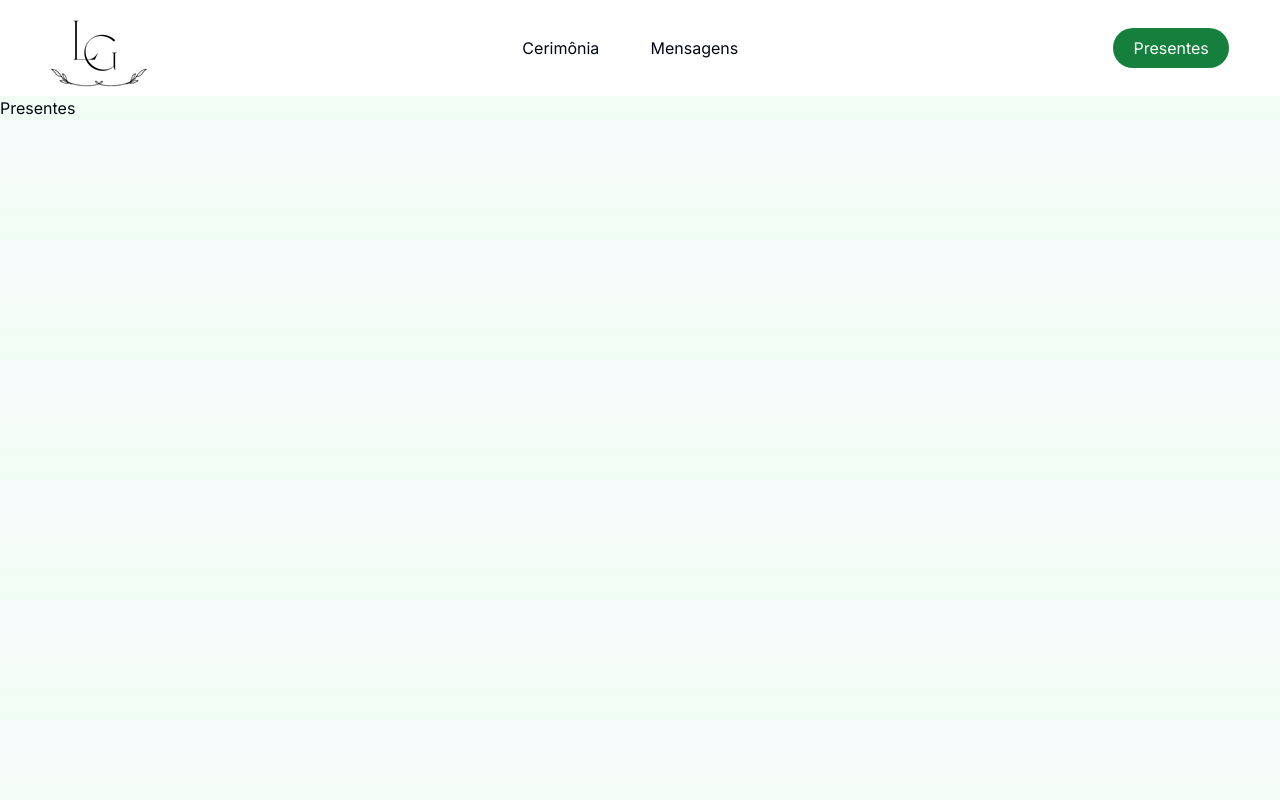
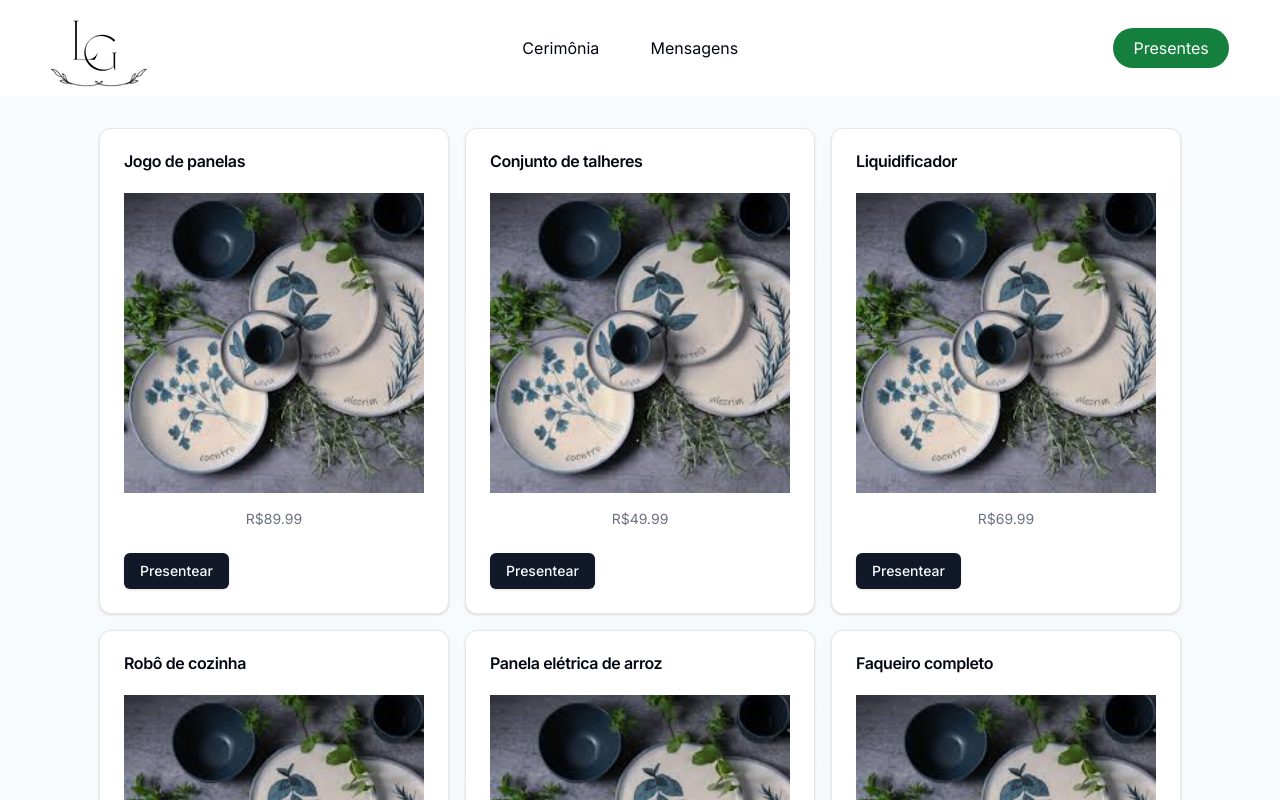
Before and after one commit to gnovaisx/leticia.guilherme, a Next.js app: page /presentes in a window 1280 px wide. Shown: the top 800 px of the page. Built offline with nearby package versions, Linux system fonts and the light colour scheme.

Commit message:
feat: add gift pages and cards component

```diff
--- /dev/null
+++ b/app/presentes/[id]/page.tsx
@@ -0,0 +1,27 @@
+"use client";
+import giftCardsData from "@/lib/data";
+
+interface IGiftDetails {
+  params: {
+    id: number;
+  };
+}
+export default function GiftDetails({ params }: IGiftDetails) {
+  const { id } = params;
+
+  console.log("id >>", id);
+
+  console.log("data >>", giftCardsData);
+
+  return (
+    <div className="w-[90%] m-auto p-8">
+      <>
+        {giftCardsData.map((gift) => {
+          if (gift.id == id) {
+            return <>{gift.title}</>;
+          }
+        })}
+      </>
+    </div>
+  );
+}
--- a/app/presentes/page.tsx
+++ b/app/presentes/page.tsx
@@ -1,3 +1,22 @@
+import GiftCards from "@/components/Gifts/Cards";
+import giftCardsData from "@/lib/data";
+
 export default function Presentes() {
-  return <>Presentes</>;
+  return (
+    <div className="w-[90%] m-auto p-8">
+      <div className="flex flex-wrap gap-4 items-center justify-center">
+        {giftCardsData.map((gift) => {
+          return (
+            <GiftCards
+              key={gift.id}
+              id={gift.id}
+              title={gift.title}
+              price={gift.price}
+              image={gift.image}
+            />
+          );
+        })}
+      </div>
+    </div>
+  );
 }
--- /dev/null
+++ b/components/Gifts/Cards.tsx
@@ -0,0 +1,34 @@
+import pratos from "@/public/pratos.jpg";
+import { IGiftCards } from "@/types/IGiftCards";
+import Image from "next/image";
+import Link from "next/link";
+import { Button } from "../ui/button";
+import {
+  Card,
+  CardContent,
+  CardDescription,
+  CardFooter,
+  CardHeader,
+  CardTitle,
+} from "../ui/card";
+
+export default function GiftCards({ id, title, price, image }: IGiftCards) {
+  return (
+    <Card className="w-[350px]">
+      <CardHeader>
+        <CardTitle>{title}</CardTitle>
+      </CardHeader>
+      <CardContent>
+        <Image src={pratos} alt="pratos" className="w-full" />
+        <CardDescription className="text-center pt-4">
+          R${price}
+        </CardDescription>
+      </CardContent>
+      <CardFooter>
+        <Link href={`http://localhost:3000/presentes/${id}`}>
+          <Button className="w-full">Presentear</Button>
+        </Link>
+      </CardFooter>
+    </Card>
+  );
+}
--- /dev/null
+++ b/lib/data.ts
@@ -0,0 +1,126 @@
+import { IGiftCards } from "@/types/IGiftCards";
+
+const giftCardsData: IGiftCards[] = [
+  {
+    id: 1,
+    title: "Jogo de panelas",
+    price: 89.99,
+    image: "url-para-imagem-1",
+  },
+  {
+    id: 2,
+    title: "Conjunto de talheres",
+    price: 49.99,
+    image: "url-para-imagem-2",
+  },
+  {
+    id: 3,
+    title: "Liquidificador",
+    price: 69.99,
+    image: "url-para-imagem-3",
+  },
+  {
+    id: 4,
+    title: "Robô de cozinha",
+    price: 199.99,
+    image: "url-para-imagem-4",
+  },
+  {
+    id: 5,
+    title: "Panela elétrica de arroz",
+    price: 59.99,
+    image: "url-para-imagem-5",
+  },
+  {
+    id: 6,
+    title: "Faqueiro completo",
+    price: 79.99,
+    image: "url-para-imagem-6",
+  },
+  {
+    id: 7,
+    title: "Cafeteira elétrica",
+    price: 39.99,
+    image: "url-para-imagem-7",
+  },
+  {
+    id: 8,
+    title: "Assadeira antiaderente",
+    price: 29.99,
+    image: "url-para-imagem-8",
+  },
+  {
+    id: 9,
+    title: "Espátula de silicone",
+    price: 9.99,
+    image: "url-para-imagem-9",
+  },
+  {
+    id: 10,
+    title: "Avental personalizado",
+    price: 19.99,
+    image: "url-para-imagem-10",
+  },
+  {
+    id: 11,
+    title: "Balde de gelo",
+    price: 14.99,
+    image: "url-para-imagem-11",
+  },
+  {
+    id: 12,
+    title: "Porta-guardanapos decorativo",
+    price: 12.99,
+    image: "url-para-imagem-12",
+  },
+  {
+    id: 13,
+    title: "Pegador de salada",
+    price: 7.99,
+    image: "url-para-imagem-13",
+  },
+  {
+    id: 14,
+    title: "Saleiro e pimenteiro",
+    price: 5.99,
+    image: "url-para-imagem-14",
+  },
+  {
+    id: 15,
+    title: "Tábua de corte de madeira",
+    price: 24.99,
+    image: "url-para-imagem-15",
+  },
+  {
+    id: 16,
+    title: "Afiador de facas",
+    price: 11.99,
+    image: "url-para-imagem-16",
+  },
+  {
+    id: 17,
+    title: "Descascador de legumes",
+    price: 6.99,
+    image: "url-para-imagem-17",
+  },
+  {
+    id: 18,
+    title: "Pipoqueira elétrica",
+    price: 34.99,
+    image: "url-para-imagem-18",
+  },
+  {
+    id: 19,
+    title: "Conjunto de potes plásticos",
+    price: 19.99,
+    image: "url-para-imagem-19",
+  },
+  {
+    id: 20,
+    title: "Torradeira",
+    price: 29.99,
+    image: "url-para-imagem-20",
+  },
+];
+
+export default giftCardsData;
--- /dev/null
+++ b/types/IGiftCards.ts
@@ -0,0 +1,6 @@
+export interface IGiftCards {
+  id: number;
+  title: string;
+  price: number;
+  image: string;
+}
```
Also changed, not shown: public/pratos.jpg (added), 1 other file (tests, documents, lock files or other folders).
